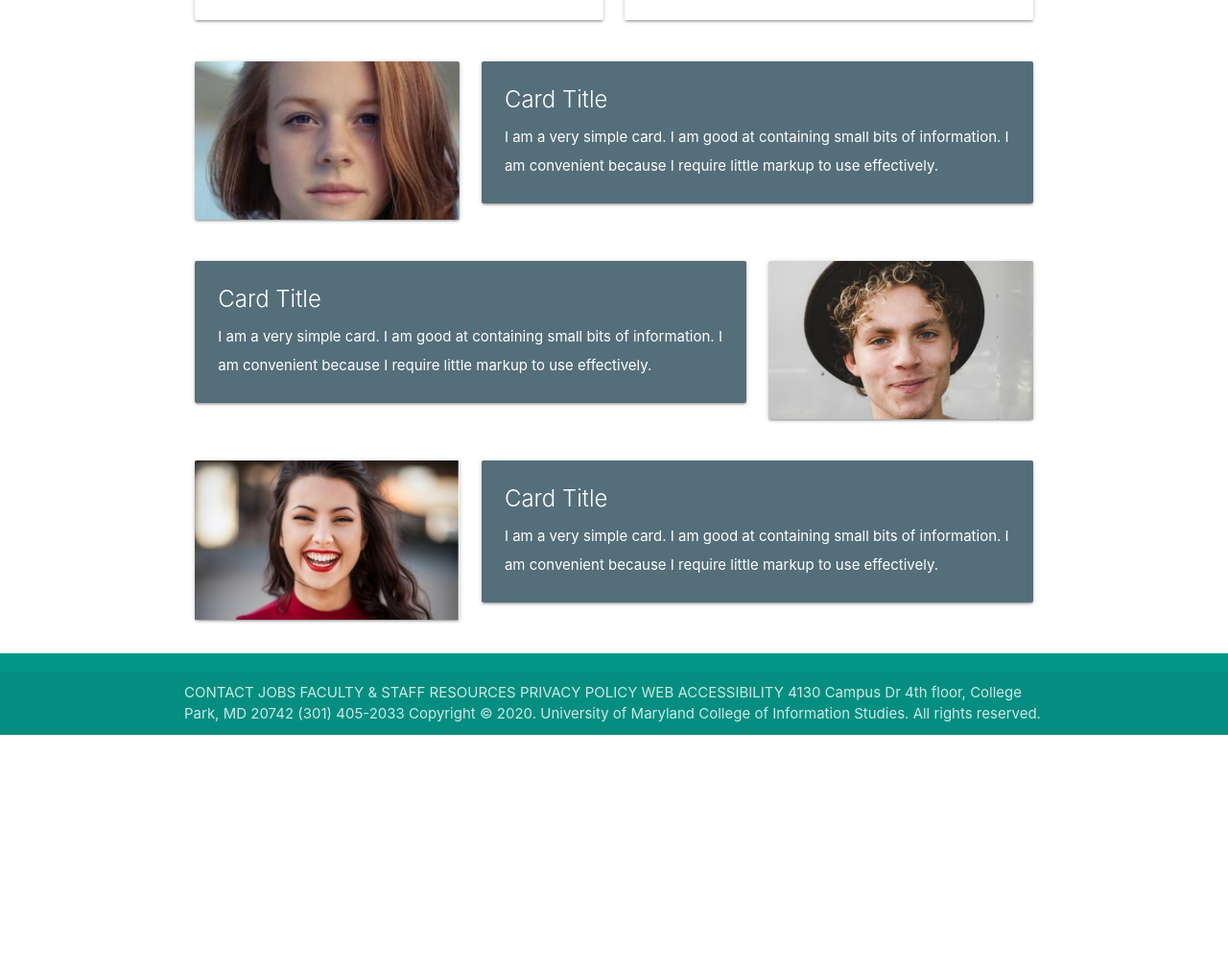
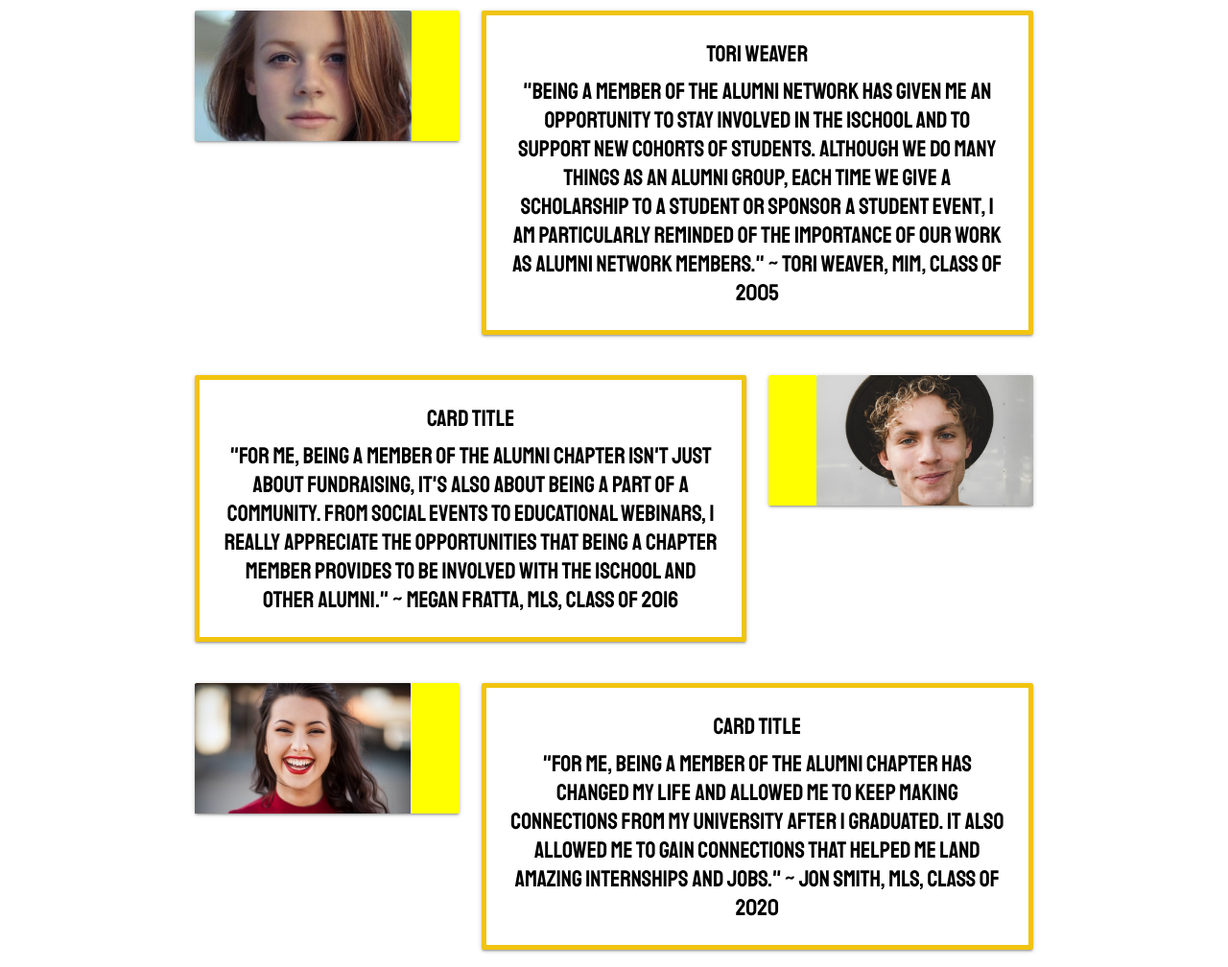
Before and after one commit to mrlancelot/makathon.github.io, a plain HTML site: page index.html in a window 1280 px wide. Shown: the part 1359-2367 px from the top of the page at 96% size. Before the commit the page ends 2125 px from the top, so only its background shows below. Drawn offline with nearby package versions, Linux system fonts and the light colour scheme.

Commit message:
final commit

```diff
--- a/css/style.css
+++ b/css/style.css
@@ -1,4 +1,7 @@
-
+@font-face { font-family: Staatliches-Regular; src: url('../fonts/Staatliches-Regular.ttf'); }
+h2 {
+  font-family: Staatliches-Regular,sans-serif;
+}
 nav ul a,
 nav .brand-logo {
   color: #444;
@@ -54,3 +57,29 @@ footer.page-footer {
   height: 5px;
   width: 5px;
 }
+.backuses{
+  position: absolute;
+  height: 97vh;
+  width: 66.7vw;
+  background-color: yellow;
+}
+.backborder{
+  border: solid yellow 50px;
+}
+
+.lborder{
+  border-left: solid yellow 50px;
+}
+
+.rborder{
+  border-right: solid yellow 50px;
+}
+
+.fcBlack{
+  color: black;
+  position: relative;
+  border: 5px solid #f1c40f;
+  font-size:x-large;
+  font-family: Staatliches-Regular,sans-serif;
+  text-align: center;
+}
--- a/index.html
+++ b/index.html
@@ -14,7 +14,7 @@
 
 <body>
   <div class="navbar-fixed">
-    <nav class="white" role="navigation">
+    <nav class="grey" role="navigation">
       <div class="nav-wrapper container">
         <a id="logo-container" href="#" class="brand-logo">iSchool</a>
         <ul class="right hide-on-med-and-down">
@@ -36,26 +36,24 @@
       <div class="section no-pad-bot">
         <div class="container">
           <br><br>
-          <h1 class="header center  text-lighten-2">Join The Alumni Network</h1>
+          <h2 class="header center  text-lighten-2">JOIN THE ISCHOOL AMLUMNI NETWORK</h1>
           <div class="row center">
             <!-- <h3 class="header col s12 light">The iSchool Alumni Network -->
             </h3>
           </div>
           <div class="row center">
             <div class="col s12 m12">
-              <div class="card blue-grey darken-1">
+              <div class="card red darken-1">
                 <div class="card-content white-text">
                   <span class="card-title">
                     <h5><strong>Mission Statement</strong></h5>
                   </span>
-                  <p>I am a very simple card. I am good at containing small bits of information.
-                    I am convenient because I require little markup to use effectively.
-                    I am a very simple card. I am good at containing small bits of information.
-                    I am convenient because I require little markup to use effectively.</p>
+                  <p>Encourage academic and professional prominence. Facilitate career development. Inspire a spirit of loyalty.
+                    Foster lasting connections that create a beneficial network of UMD iSchool graduates from all our degree programs.</p>
                 </div>
                 <div class="card-action">
                   <div class="row center">
-                    <a href="#" id="download-button" class="btn-large waves-effect waves-light yellow accent-4" onclick="M.toast({html: 'I am a toast'})">JOIN</a>
+                    <a href="#" id="download-button" class="btn-large waves-effect waves-light white accent-4 fcBlack" onclick="M.toast({html: 'I am a toast'})">JOIN</a>
                   </div>
                 </div>
               </div>
@@ -64,7 +62,7 @@
           <br><br>
         </div>
       </div>
-      <div class="parallax"><img src="./images/main.jpg" alt="Unsplashed ./images/background img 1"></div>
+      <div class="parallax"><img src="./images/main.jpg"  ></div>
     </div>
   </div>
 
@@ -79,9 +77,10 @@
 
   <!-- For making the 4 uses -->
   <div class="container">
+  <!-- <div class="backuses"></div> -->
     <div class="row">
       <div class="col s12 m6">
-        <div class="card">
+        <div class="card fcBlack">
           <div class="card-image waves-effect waves-block waves-light">
             <img class="activator" src="./images/network.jpg">
           </div>
@@ -101,7 +100,7 @@
       </div>
 
       <div class="col s12 m6">
-        <div class="card">
+        <div class="card fcBlack">
           <div class="card-image waves-effect waves-block waves-light">
             <img class="activator" src="./images/connect.jpg">
           </div>
@@ -121,7 +120,7 @@
     </div>
     <div class="row">
       <div class="col s12 m6">
-        <div class="card">
+        <div class="card fcBlack">
           <div class="card-image waves-effect waves-block waves-light">
             <img class="activator" src="./images/discover.jpg">
           </div>
@@ -140,7 +139,7 @@
       </div>
 
       <div class="col s12 m6">
-        <div class="card">
+        <div class="card fcBlack">
           <div class="card-image waves-effect waves-block waves-light">
             <img class="activator" src="./images/fun.jpg">
           </div>
@@ -173,18 +172,18 @@
   <div class="container">
     <div class="row">
       <div class="col s12 m4">
-        <div class="card">
+        <div class="card rborder">
           <div class="card-image waves-effect waves-block waves-light">
             <img class="activator" src="images/p1.jpg">
           </div>
         </div>
       </div>
       <div class="col s12 m8">
-        <div class="card blue-grey darken-1">
-          <div class="card-content white-text">
-            <span class="card-title">Card Title</span>
-            <p>I am a very simple card. I am good at containing small bits of information.
-              I am convenient because I require little markup to use effectively.</p>
+        <div class="card  darken-1 fcBlack">
+          <div class="card-content black-text">
+            <span class="card-title">Tori Weaver</span>
+            <p>"Being a member of the Alumni Network has given me an opportunity to stay involved in the iSchool and to support new cohorts of students. Although we do many things as an alumni group, each time we give a scholarship to a student or sponsor a student event,
+               I am particularly reminded of the importance of our work as Alumni Network members." ~ Tori Weaver, MIM, class of 2005</p>
           </div>
 
         </div>
@@ -192,17 +191,17 @@
     </div>
     <div class="row">
       <div class="col s12 m8">
-        <div class="card blue-grey darken-1">
-          <div class="card-content white-text">
+        <div class="card  darken-1 fcBlack">
+          <div class="card-content black-text">
             <span class="card-title">Card Title</span>
-            <p>I am a very simple card. I am good at containing small bits of information.
-              I am convenient because I require little markup to use effectively.</p>
+            <p>"For me, being a member of the Alumni Chapter isn't just about fundraising, it's also about being a part of a community.
+               From social events to educational webinars, I really appreciate the opportunities that being a chapter member provides to be involved with the iSchool and other alumni." ~ Megan Fratta, MLS, class of 2016 </p>
           </div>
 
         </div>
       </div>
       <div class="col s12 m4">
-        <div class="card">
+        <div class="card lborder">
           <div class="card-image waves-effect waves-block waves-light">
             <img class="activator" src="images/p2.jpg">
           </div>
@@ -212,18 +211,18 @@
 
     <div class="row">
       <div class="col s12 m4">
-        <div class="card">
+        <div class="card rborder">
           <div class="card-image waves-effect waves-block waves-light">
             <img class="activator" src="images/p3.jpg">
           </div>
         </div>
       </div>
       <div class="col s12 m8">
-        <div class="card blue-grey darken-1">
-          <div class="card-content white-text">
+        <div class="card  darken-1 fcBlack">
+          <div class="card-content black-text">
             <span class="card-title">Card Title</span>
-            <p>I am a very simple card. I am good at containing small bits of information.
-              I am convenient because I require little markup to use effectively.</p>
+            <p>"For me, being a member of the Alumni Chapter has changed my life and allowed me to keep making connections from my university after I graduated.
+               It also allowed me to gain connections that helped me land amazing internships and jobs." ~ Jon Smith, MLS, class of 2020 </p>
           </div>
 
         </div>
@@ -231,11 +230,11 @@
     </div>
   </div>
 
-  <footer class="page-footer teal">
+  <footer class="page-footer yellow accent-4 black-text">
     <div class="footer-copyright">
-      <div class="container">
-        CONTACT JOBS FACULTY & STAFF RESOURCES PRIVACY POLICY WEB ACCESSIBILITY
-        4130 Campus Dr 4th floor, College Park, MD 20742 (301) 405-2033
+      <div class="container black-text">
+        CONTACT JOBS FACULTY & STAFF RESOURCES PRIVACY POLICY WEB ACCESSIBILITY<br>
+        4130 Campus Dr 4th floor, College Park, MD 20742 (301) 405-2033<br>
         Copyright © 2020. University of Maryland College of Information Studies. All rights reserved.
       </div>
     </div>
```
Also changed, not shown: fonts/Staatliches-Regular.ttf (added), images/main.jpg, images/mckeldin.jpg (added).
